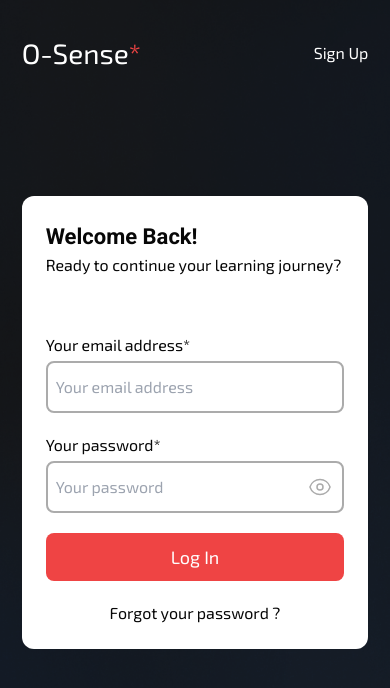
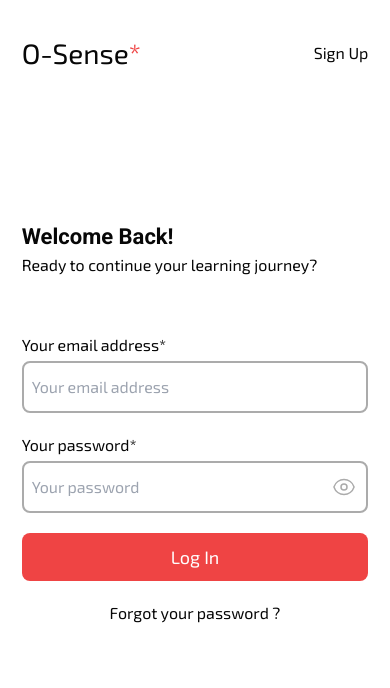
Before and after one commit to 6nehemie/open-sense, a React (Vite) app in the folder app/client/: page /sign-in in a window 390 px wide. Shown: the top 688 px of the page. Built offline with nearby package versions, Linux system fonts and the light colour scheme.

Commit message:
Responsive Login client

```diff
--- a/app/client/src/components/auth/AuthWrapper.tsx
+++ b/app/client/src/components/auth/AuthWrapper.tsx
@@ -6,7 +6,7 @@ interface WrapperProps {
 
 const AuthWrapper: React.FC<WrapperProps> = ({ children, label, message }) => {
   return (
-    <div className="p-14 max-lg:p-10 max-md:p-8 max-sm:p-6 bg-white font-exo text-dark-gray rounded-xl w-full max-w-[602px]">
+    <div className="p-14 max-lg:p-10 max-md:p-6 max-sm:p-0 bg-white font-exo text-dark-gray rounded-xl w-full max-w-[602px]">
       <h2 className="heading-2 font-bold mb-0">{label}</h2>
       <p className="mb-14">{message}</p>
       <div>{children}</div>
--- a/app/client/src/components/navbar/CustomNavbar.tsx
+++ b/app/client/src/components/navbar/CustomNavbar.tsx
@@ -4,15 +4,17 @@ interface Props {
   label: string;
   href: string;
   logoHref: string;
+  light?: boolean;
 }
 
-const CustomNavbar: React.FC<Props> = ({ label, href, logoHref }) => {
+const CustomNavbar: React.FC<Props> = ({ label, href, logoHref, light }) => {
   return (
     <div className="absolute top-0 w-full p-side">
       <nav
-        className="flex justify-between items-center max-w-screen-wide mx-auto
+        className={`flex justify-between items-center max-w-screen-wide mx-auto
 	pt-14 max-lg:pt-10 max-sm:pt-8 font-exo
-	"
+    ${light ? 'text-white max-md:text-dark-gray' : ''}
+  `}
       >
         <Link to={logoHref}>
           <Logo />
--- a/app/client/src/pages/Login.tsx
+++ b/app/client/src/pages/Login.tsx
@@ -10,8 +10,8 @@ import { auth } from '../constants';
 
 const Login = () => {
   return (
-    <div className="relative h-screen p-side flex items-center justify-center">
-      <CustomNavbar label="Sign Up" href="/sign-up" logoHref="/" />
+    <div className="relative h-screen p-side flex items-center justify-center max-md:bg-white">
+      <CustomNavbar label="Sign Up" href="/sign-up" logoHref="/" light={true} />
 
       <div className="w-full flex items-center justify-center">
         <AuthWrapper label={auth.login.label} message={auth.login.text}>
```
